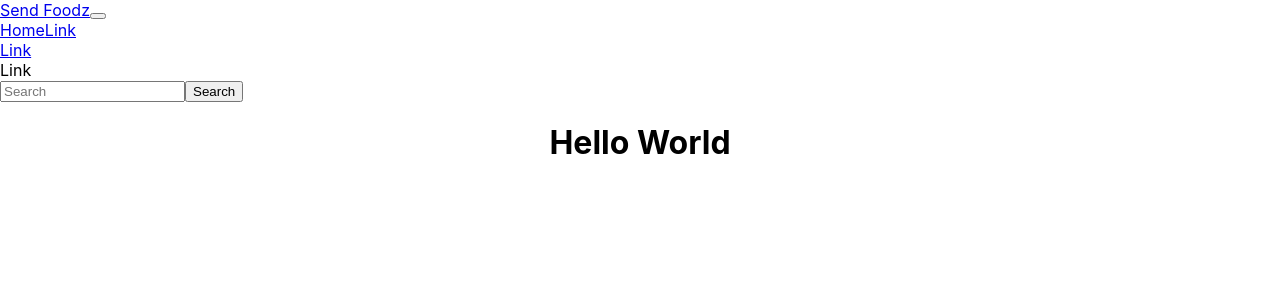
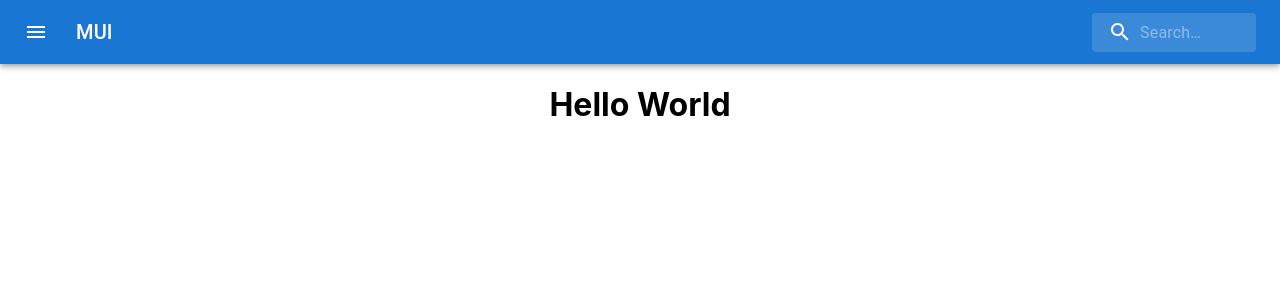
Before and after one commit to Godoflaugh/Food-Database-API, a React (Create React App) app in the folder cooking4friends/client/: page / in a window 1280 px wide. Shown: the top 300 px of the page. Built offline with nearby package versions, Linux system fonts and the light colour scheme.

Commit message:
Installed MUI, revised navbar

```diff
--- a/cooking4friends/client/package.json
+++ b/cooking4friends/client/package.json
@@ -4,6 +4,10 @@
   "private": true,
   "dependencies": {
     "@apollo/client": "^3.6.9",
+    "@emotion/react": "^11.9.3",
+    "@emotion/styled": "^11.9.3",
+    "@mui/icons-material": "^5.8.4",
+    "@mui/material": "^5.9.2",
     "@testing-library/jest-dom": "^5.16.4",
     "@testing-library/react": "^13.3.0",
     "@testing-library/user-event": "^13.5.0",
--- a/cooking4friends/client/src/components/Navbar/Navbar.js
+++ b/cooking4friends/client/src/components/Navbar/Navbar.js
@@ -1,51 +1,89 @@
-import Button from 'react-bootstrap/Button';
-import Container from 'react-bootstrap/Container';
-import Form from 'react-bootstrap/Form';
-import Nav from 'react-bootstrap/Nav';
-import Navbar from 'react-bootstrap/Navbar';
-import NavDropdown from 'react-bootstrap/NavDropdown';
+import * as React from 'react';
+import { styled, alpha } from '@mui/material/styles';
+import AppBar from '@mui/material/AppBar';
+import Box from '@mui/material/Box';
+import Toolbar from '@mui/material/Toolbar';
+import IconButton from '@mui/material/IconButton';
+import Typography from '@mui/material/Typography';
+import InputBase from '@mui/material/InputBase';
+import MenuIcon from '@mui/icons-material/Menu';
+import SearchIcon from '@mui/icons-material/Search';
 
-function NavScrollExample() {
+const Search = styled('div')(({ theme }) => ({
+  position: 'relative',
+  borderRadius: theme.shape.borderRadius,
+  backgroundColor: alpha(theme.palette.common.white, 0.15),
+  '&:hover': {
+    backgroundColor: alpha(theme.palette.common.white, 0.25),
+  },
+  marginLeft: 0,
+  width: '100%',
+  [theme.breakpoints.up('sm')]: {
+    marginLeft: theme.spacing(1),
+    width: 'auto',
+  },
+}));
+
+const SearchIconWrapper = styled('div')(({ theme }) => ({
+  padding: theme.spacing(0, 2),
+  height: '100%',
+  position: 'absolute',
+  pointerEvents: 'none',
+  display: 'flex',
+  alignItems: 'center',
+  justifyContent: 'center',
+}));
+
+const StyledInputBase = styled(InputBase)(({ theme }) => ({
+  color: 'inherit',
+  '& .MuiInputBase-input': {
+    padding: theme.spacing(1, 1, 1, 0),
+    // vertical padding + font size from searchIcon
+    paddingLeft: `calc(1em + ${theme.spacing(4)})`,
+    transition: theme.transitions.create('width'),
+    width: '100%',
+    [theme.breakpoints.up('sm')]: {
+      width: '12ch',
+      '&:focus': {
+        width: '20ch',
+      },
+    },
+  },
+}));
+
+export default function SearchAppBar() {
   return (
-    <Navbar bg="light" expand="lg">
-      <Container fluid>
-        <Navbar.Brand href="#">Send Foodz</Navbar.Brand>
-        <Navbar.Toggle aria-controls="navbarScroll" />
-        <Navbar.Collapse id="navbarScroll">
-          <Nav
-            className="me-auto my-2 my-lg-0"
-            style={{ maxHeight: '100px' }}
-            navbarScroll
+    <Box sx={{ flexGrow: 1 }}>
+      <AppBar position="static">
+        <Toolbar>
+          <IconButton
+            size="large"
+            edge="start"
+            color="inherit"
+            aria-label="open drawer"
+            sx={{ mr: 2 }}
           >
-            <Nav.Link href="#action1">Home</Nav.Link>
-            <Nav.Link href="#action2">Link</Nav.Link>
-            <NavDropdown title="Link" id="navbarScrollingDropdown">
-              <NavDropdown.Item href="#action3">Action</NavDropdown.Item>
-              <NavDropdown.Item href="#action4">
-                Another action
-              </NavDropdown.Item>
-              <NavDropdown.Divider />
-              <NavDropdown.Item href="#action5">
-                Something else here
-              </NavDropdown.Item>
-            </NavDropdown>
-            <Nav.Link href="#" disabled>
-              Link
-            </Nav.Link>
-          </Nav>
-          <Form className="d-flex">
-            <Form.Control
-              type="search"
-              placeholder="Search"
-              className="me-2"
-              aria-label="Search"
+            <MenuIcon />
+          </IconButton>
+          <Typography
+            variant="h6"
+            noWrap
+            component="div"
+            sx={{ flexGrow: 1, display: { xs: 'none', sm: 'block' } }}
+          >
+            MUI
+          </Typography>
+          <Search>
+            <SearchIconWrapper>
+              <SearchIcon />
+            </SearchIconWrapper>
+            <StyledInputBase
+              placeholder="Search…"
+              inputProps={{ 'aria-label': 'search' }}
             />
-            <Button variant="outline-success">Search</Button>
-          </Form>
-        </Navbar.Collapse>
-      </Container>
-    </Navbar>
+          </Search>
+        </Toolbar>
+      </AppBar>
+    </Box>
   );
 }
-
-export default NavScrollExample;
```
Also changed, not shown: 2 other files (tests, documents, lock files or other folders).
